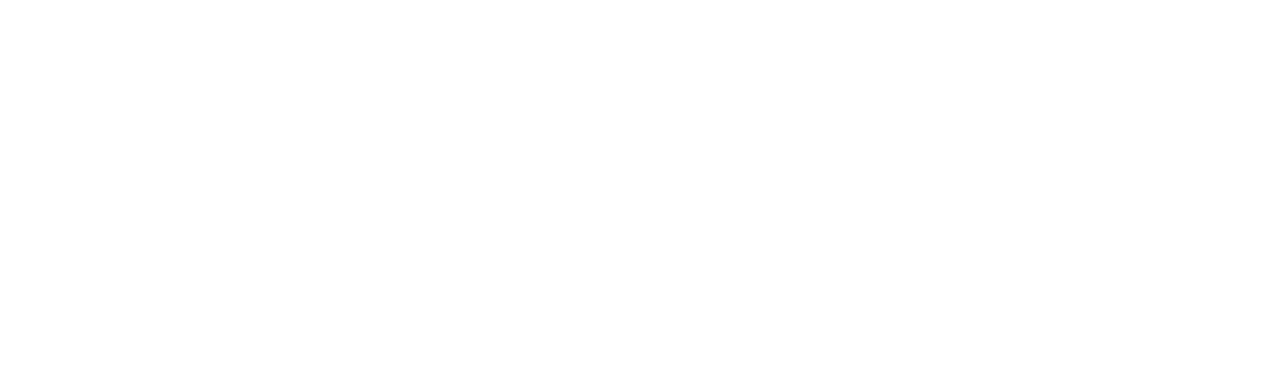
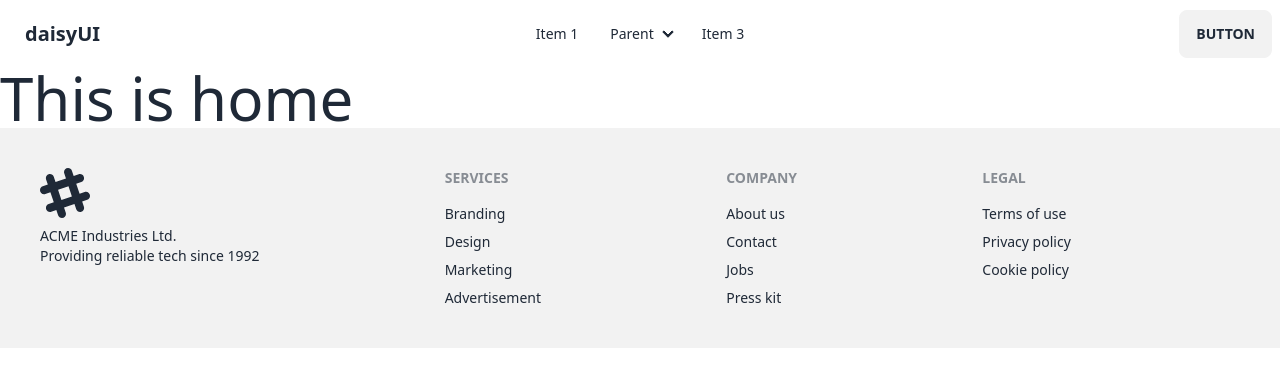
Before and after one commit to DIDAR-HOSSAIN/computer-mart, a Next.js app: page / in a window 1280 px wide. Shown: the top 386 px of the page. Built offline with nearby package versions, Linux system fonts and the light colour scheme.

Commit message:
added frontend header and footer

```diff
--- /dev/null
+++ b/src/components/frontend/RootLayout/RootLayout.js
@@ -0,0 +1,40 @@
+// import "./globals.css";
+
+import Footer from "../Footer/footer";
+import Navbar from "../Navbar/navbar";
+
+// export const metadata = {
+//     title: "Computer-Mart",
+//     description: "Generated By Computer Mart"
+// };
+
+const RootLayout = ({children}) => {
+    return (
+        <div>
+            <Navbar />
+            {children}
+            <Footer />
+        </div>
+    );
+};
+
+export default RootLayout;
+
+// import './globals.css'
+
+// export const metadata = {
+//   title: 'Create Next App',
+//   description: 'Generated by create next app',
+// }
+
+// export default function RootLayout({children}){
+//   return (
+//     <html lang="en">
+//       <body>
+//       <div className="min-h-screen">
+//       {children}
+//       </div>
+//       </body>
+//     </html>
+//   )
+// }
--- /dev/null
+++ b/src/pages/404.js
@@ -0,0 +1,15 @@
+import React from 'react';
+
+const Error404 = () => {
+    return (
+        <div className='flex justify-center items-center h-[100vh]'>
+            <h1 text-center>404 error</h1>
+        </div>
+    );
+};
+
+export default Error404;
+
+
+//SSG:Static Site Generation (SSG) all ssg
+//SSR:server-side rendering pc builder
--- a/src/pages/_app.js
+++ b/src/pages/_app.js
@@ -1,5 +1,8 @@
 import '@/styles/globals.css'
 
-export default function App({ Component, pageProps }) {
-  return <Component {...pageProps} />
+export default function MyApp({ Component, pageProps }) {
+  // Use the layout defined at the page level, if available
+  const getLayout = Component.getLayout || ((page) => page)
+
+  return getLayout(<Component {...pageProps} />)
 }
--- a/src/pages/index.js
+++ b/src/pages/index.js
@@ -1,11 +1,30 @@
+import RootLayout from "@/components/frontend/RootLayout/RootLayout";
+import Head from "next/head";
 
 
 const Home = () => {
   return (
     <div>
-
+       <Head>
+        <title>Computer Mart</title>
+        <meta name="description" content="Computer Sale" />
+        <Head>
+        <meta name="viewport" content="viewport-fit=cover" />
+      </Head>
+      </Head>
+      <h1 className="text-6xl">This is home</h1>
     </div>
   );
 };
 
 export default Home;
+
+
+
+Home.getLayout = function getLayout(page) {
+  return (
+    <RootLayout>
+      {page}
+    </RootLayout>
+  )
+}
```
Also changed, not shown: src/components/frontend/Footer/footer.js (+8 -0 lines), src/components/frontend/Navbar/navbar.js (+8 -0 lines).
